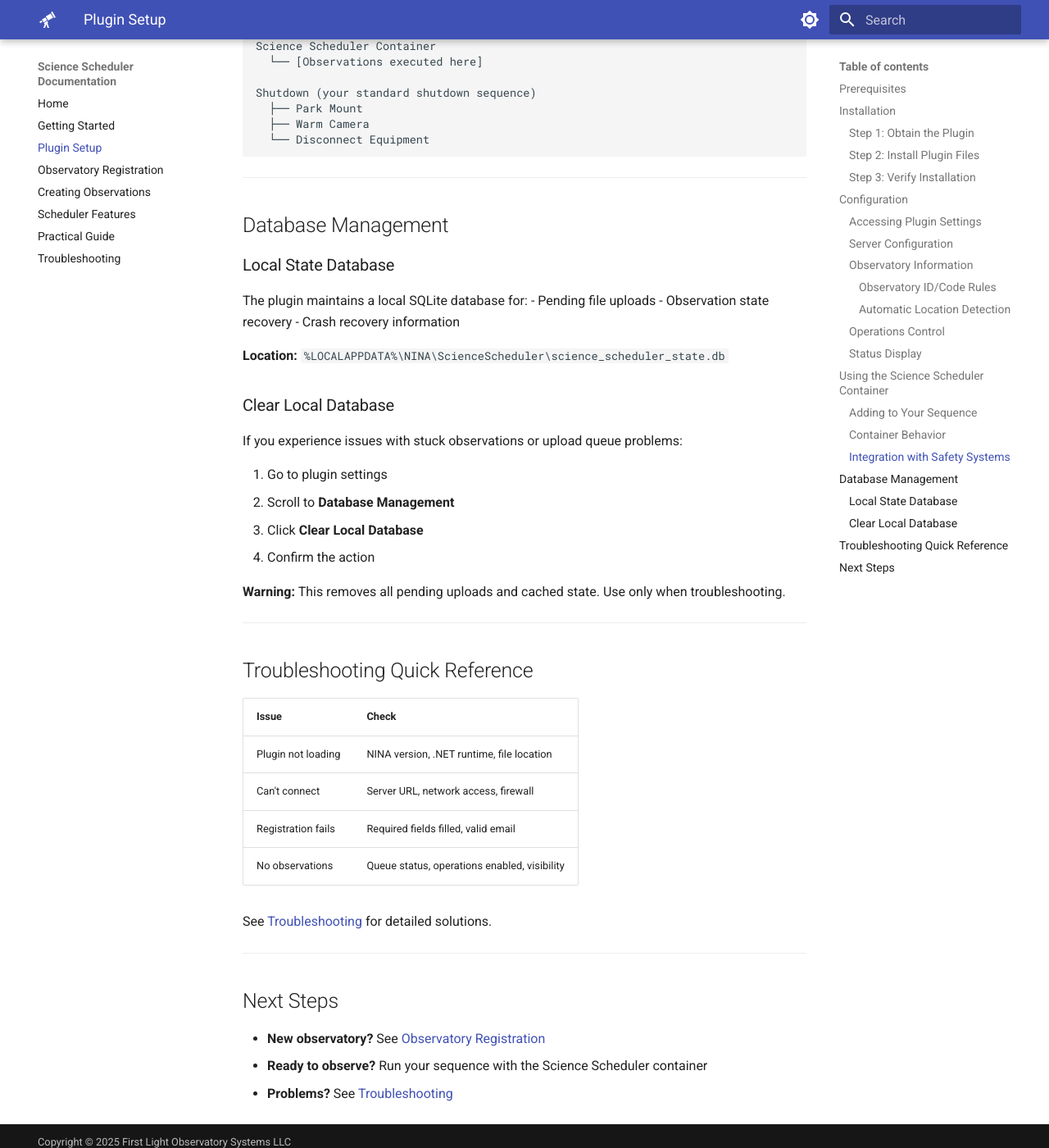
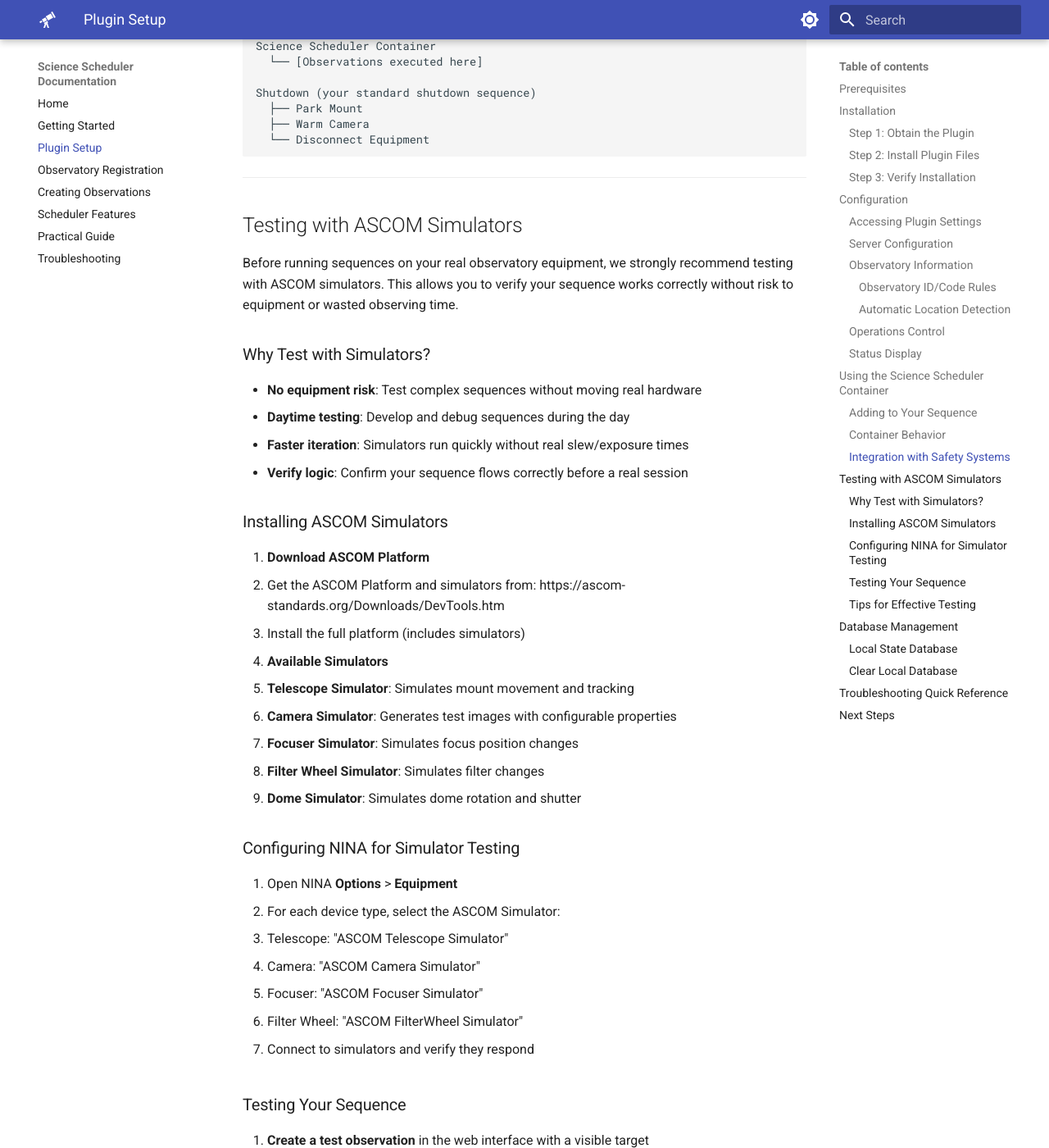
Before and after one commit to First-Light-Systems/nina-scheduler-docs, an MkDocs documentation site: the page built from docs/PLUGIN_SETUP.md, in a window 1280 px wide and 1400 px high, scrolled down 4818 px. Shown: the whole window at 82% size. Built offline with MkDocs 1.6.1 and Material for MkDocs 9.7.7, drawn with Linux system fonts in a browser that asks for light colours; some of the changed text lies outside the part shown.

Commit message:
Sync: Add ASCOM simulator testing section

```diff
--- a/docs/PLUGIN_SETUP.md
+++ b/docs/PLUGIN_SETUP.md
@@ -193,6 +193,65 @@ Shutdown (your standard shutdown sequence)
 
 ---
 
+## Testing with ASCOM Simulators
+
+Before running sequences on your real observatory equipment, we strongly recommend testing with ASCOM simulators. This allows you to verify your sequence works correctly without risk to equipment or wasted observing time.
+
+### Why Test with Simulators?
+
+- **No equipment risk**: Test complex sequences without moving real hardware
+- **Daytime testing**: Develop and debug sequences during the day
+- **Faster iteration**: Simulators run quickly without real slew/exposure times
+- **Verify logic**: Confirm your sequence flows correctly before a real session
+
+### Installing ASCOM Simulators
+
+1. **Download ASCOM Platform**
+   - Get the ASCOM Platform and simulators from: https://ascom-standards.org/Downloads/DevTools.htm
+   - Install the full platform (includes simulators)
+
+2. **Available Simulators**
+   - **Telescope Simulator**: Simulates mount movement and tracking
+   - **Camera Simulator**: Generates test images with configurable properties
+   - **Focuser Simulator**: Simulates focus position changes
+   - **Filter Wheel Simulator**: Simulates filter changes
+   - **Dome Simulator**: Simulates dome rotation and shutter
+
+### Configuring NINA for Simulator Testing
+
+1. Open NINA **Options** > **Equipment**
+2. For each device type, select the ASCOM Simulator:
+   - Telescope: "ASCOM Telescope Simulator"
+   - Camera: "ASCOM Camera Simulator"
+   - Focuser: "ASCOM Focuser Simulator"
+   - Filter Wheel: "ASCOM FilterWheel Simulator"
+
+3. Connect to simulators and verify they respond
+
+### Testing Your Sequence
+
+1. **Create a test observation** in the web interface with a visible target
+2. **Build your sequence** with the Science Scheduler container
+3. **Run the sequence** with simulators connected
+4. **Verify**:
+   - Plugin connects to server
+   - Observation is assigned
+   - Simulated slew occurs
+   - Exposures are taken (simulated)
+   - Files are uploaded to server
+   - Observation completes successfully
+
+### Tips for Effective Testing
+
+- Use short exposure times (1-5 seconds) for faster testing
+- Create test observations with targets currently above the horizon
+- Test your startup and shutdown sequences too
+- Verify error handling by intentionally causing failures
+
+Once your sequence works reliably with simulators, you can switch to real equipment with confidence.
+
+---
+
 ## Database Management
 
 ### Local State Database
```
